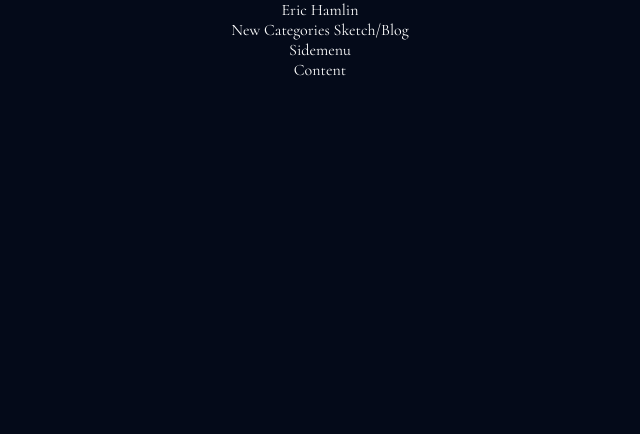
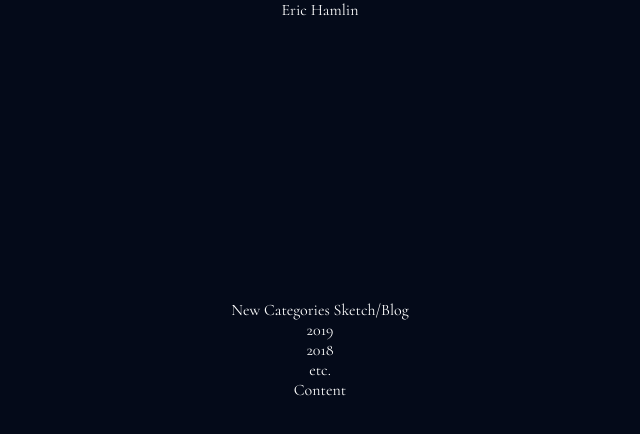
Before and after one commit to da-luddite/erichamlin.com, a React (Create React App) app in the folder erichamlin/: page / in a window 1280 px wide. Shown: the top 434 px of the page, without its empty margins (320-960 px from the left). Built offline with nearby package versions, Linux system fonts and the light colour scheme.

Commit message:
working w/components

```diff
--- a/erichamlin/src/App.js
+++ b/erichamlin/src/App.js
@@ -6,6 +6,7 @@ class App extends Component {
     return (
       <div className="App">
         <Header/>
+        <MainMenu/>
         <Main/>
       </div>
     );
@@ -15,8 +16,8 @@ class App extends Component {
 class Header extends Component {
   render() {
     return (
-      <div>Eric Hamlin
-        <MainMenu/>
+      <div id='header'>
+        Eric Hamlin
       </div>
 
     );
@@ -45,7 +46,11 @@ class Main extends Component {
 class SideMenu extends Component {
   render() {
     return (
-      <div>Sidemenu</div>
+      <div>
+        <div>2019</div>
+        <div>2018</div>
+        <div>etc.</div>
+      </div>
   )
   }
 }
--- a/erichamlin/src/index.css
+++ b/erichamlin/src/index.css
@@ -7,3 +7,7 @@ body {
   color: #fff;
   font-family: Cormorant, serif;
 }
+
+#header {
+    height: 300px;
+}
```
